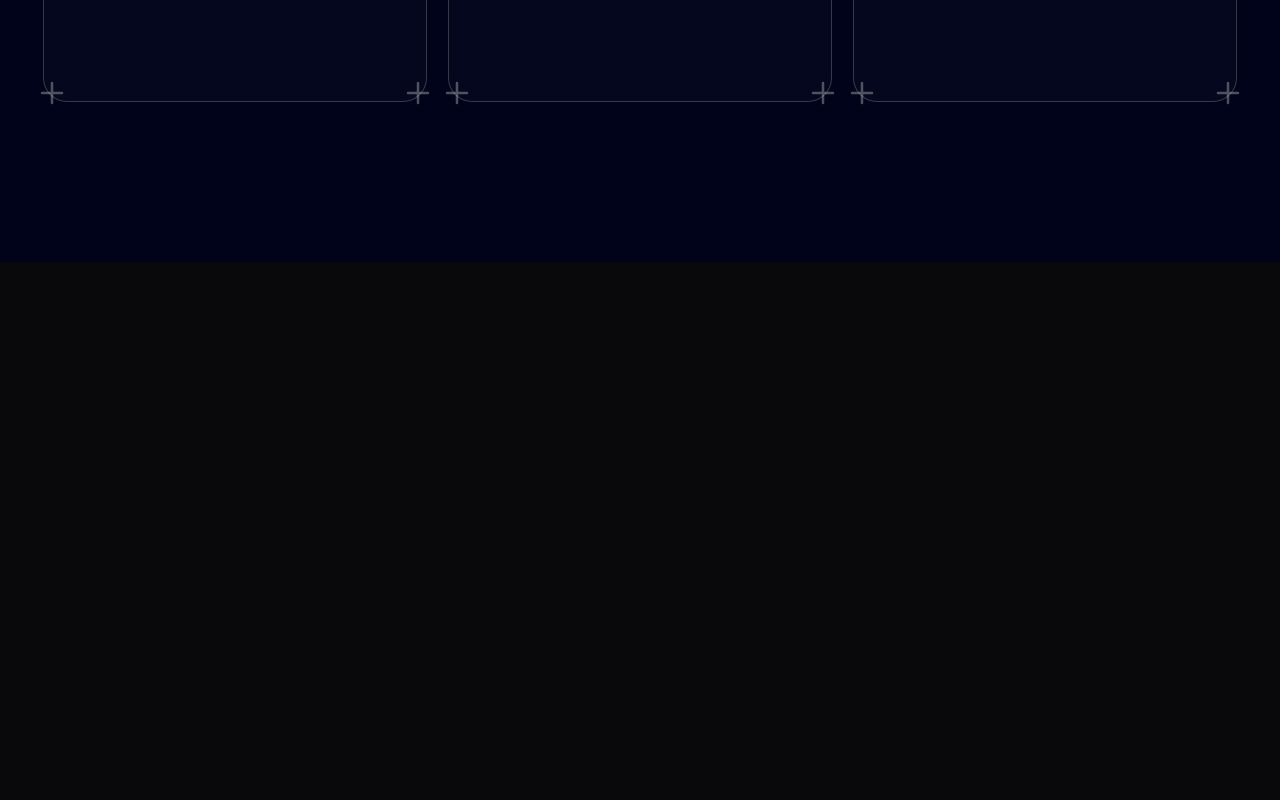
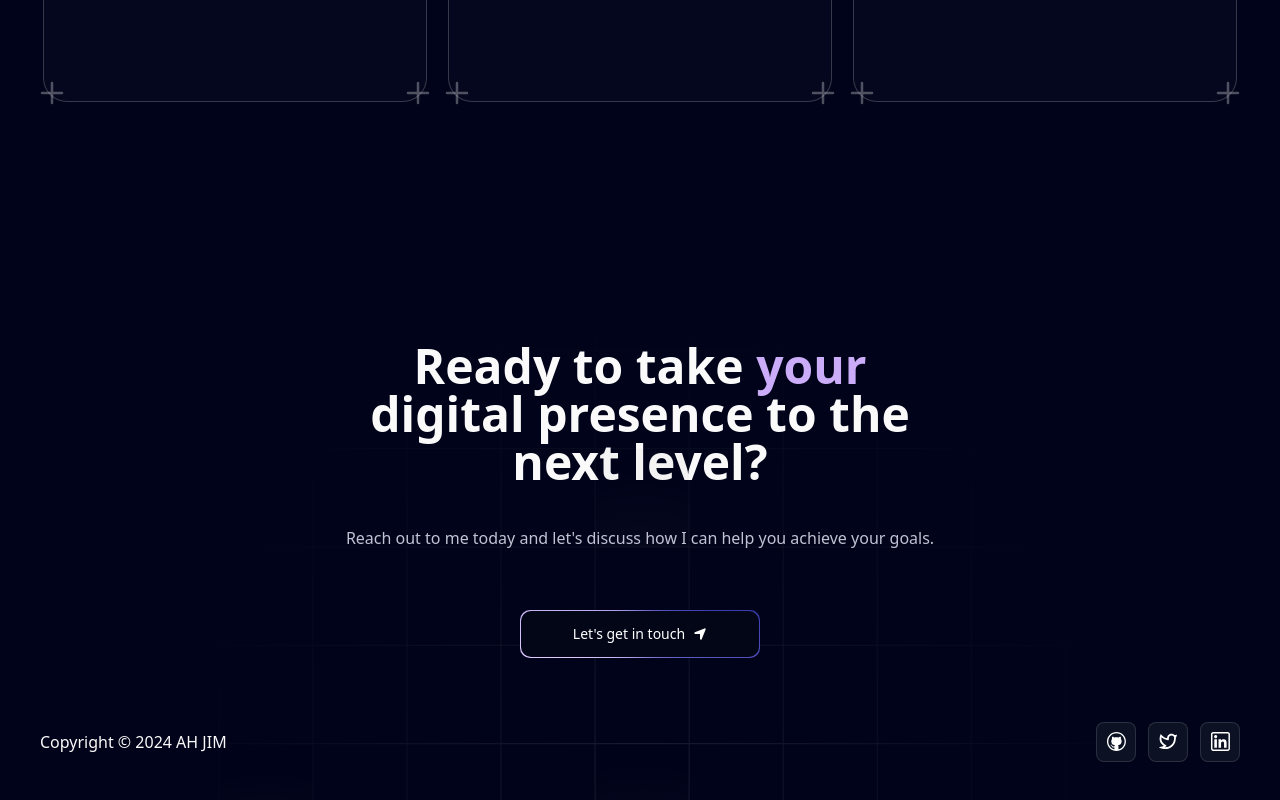
Before and after one commit to azzizulhakim810/Portfolio_V2.0, a Next.js app: page / in a window 1280 px wide. Shown: the part 6184-6984 px from the top of the page. Before the commit the page ends 6446 px from the top, so only its background shows below. Built offline with nearby package versions, Linux system fonts and the light colour scheme.

Commit message:
Footer Section Added

```diff
--- a/app/page.tsx
+++ b/app/page.tsx
@@ -1,6 +1,7 @@
 import { Approach } from "@/components/Approach";
 import { Clients } from "@/components/Clients";
 import { Experience } from "@/components/Experience";
+import { Footer } from "@/components/Footer";
 import { Grid } from "@/components/Grid";
 import { Hero } from "@/components/Hero";
 import { RecentProjects } from "@/components/RecentProjects";
@@ -20,6 +21,7 @@
         <Clients />
         <Experience />
         <Approach />
+        <Footer />
       </div>
     </main>
   );
--- /dev/null
+++ b/components/Footer.tsx
@@ -0,0 +1,54 @@
+import { FaLocationArrow } from "react-icons/fa6";
+
+import { socialMedia } from "@/data";
+import { MagicButton } from "./ui/MagicButton";
+
+export const Footer = () => {
+  return (
+    <footer className="w-full pt-20 pb-10 mb-[100px] md:mb-5" id="contact">
+      {/* background grid */}
+      <div className="w-full absolute left-0 -bottom-72 min-h-96">
+        <img
+          src="/footer-grid.svg"
+          alt="grid"
+          className="w-full h-full opacity-50 "
+        />
+      </div>
+
+      <div className="flex flex-col items-center">
+        <h1 className="heading lg:max-w-[45vw]">
+          Ready to take <span className="text-purple">your</span> digital
+          presence to the next level?
+        </h1>
+        <p className="text-white-200 md:mt-10 my-5 text-center">
+          Reach out to me today and let&apos;s discuss how I can help you
+          achieve your goals.
+        </p>
+        <a href="mailto:azzizul.hakim202@gmail.com">
+          <MagicButton
+            title="Let's get in touch"
+            icon={<FaLocationArrow />}
+            position="right"
+            otherClasses="rounded-[10px]"
+          />
+        </a>
+      </div>
+      <div className="flex mt-16 md:flex-row flex-col justify-between items-center">
+        <p className="md:text-base text-sm md:font-normal font-light">
+          Copyright © 2024 AH JIM
+        </p>
+
+        <div className="flex items-center md:gap-3 gap-6">
+          {socialMedia.map((info) => (
+            <div
+              key={info.id}
+              className="w-10 h-10 cursor-pointer flex justify-center items-center backdrop-filter backdrop-blur-lg saturate-180 bg-opacity-75 bg-black-200 rounded-lg border border-black-300"
+            >
+              <img src={info.img} alt="icons" width={20} height={20} />
+            </div>
+          ))}
+        </div>
+      </div>
+    </footer>
+  );
+};
```
